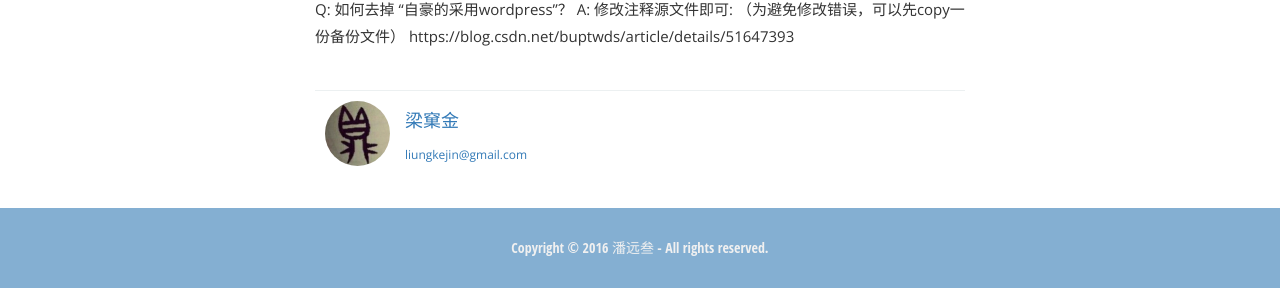
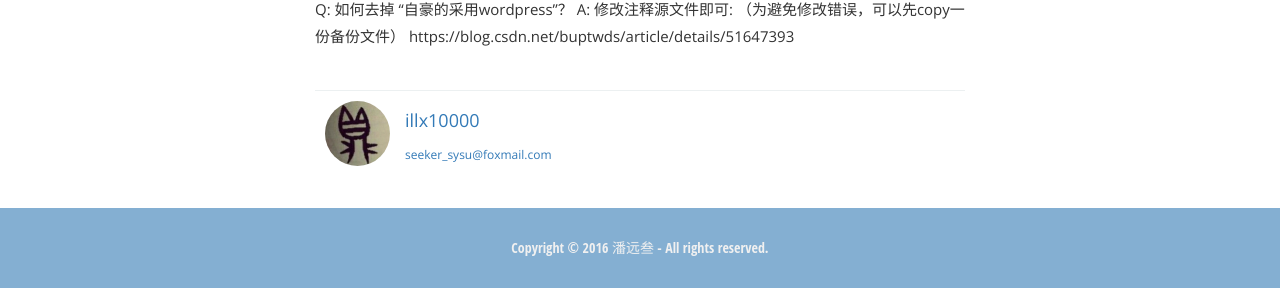
Before and after one commit to illx10000/illx10000.github.io, a Jekyll site: the page built from _posts/2018-12-21-1.md, in a window 1280 px wide. Shown: the part 540-841 px from the top of the page. Built offline with Jekyll 4.4.1, drawn with Linux system fonts in a browser that asks for light colours.

Commit message:
Update post_footer.html

```diff
--- a/_includes/post_footer.html
+++ b/_includes/post_footer.html
@@ -3,7 +3,7 @@
         <img src="/assets/img/avatar.JPG" alt="My Avatar" class="img-circle">
     </div>
     <section class="author">
-        <h4><a href="/about.html">梁窠金</a></h4>
-        <a href="mailto:liungkejin@gmail.com">liungkejin@gmail.com</a>
+        <h4><a href="/about.html">illx10000</a></h4>
+        <a href="mailto:seeker_sysu@foxmail.com">seeker_sysu@foxmail.com</a>
     </section>
 </footer>
```
